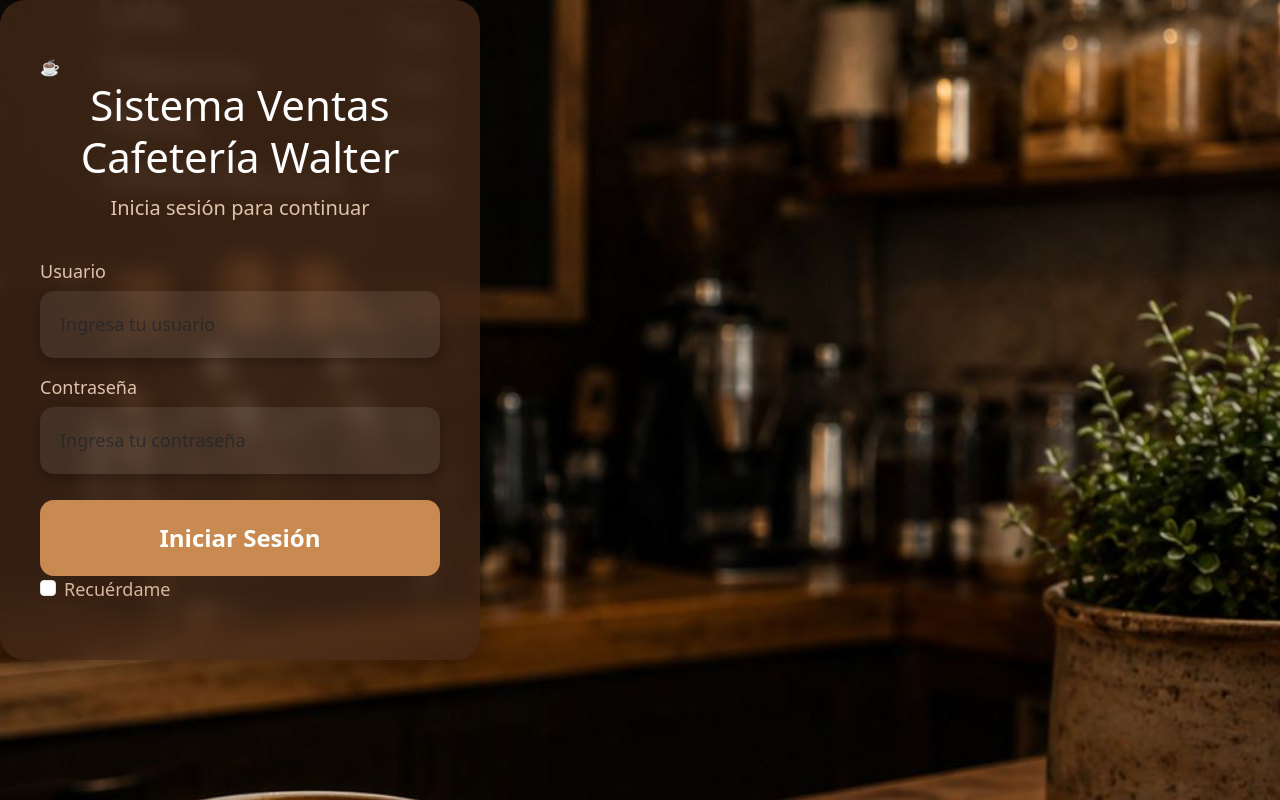
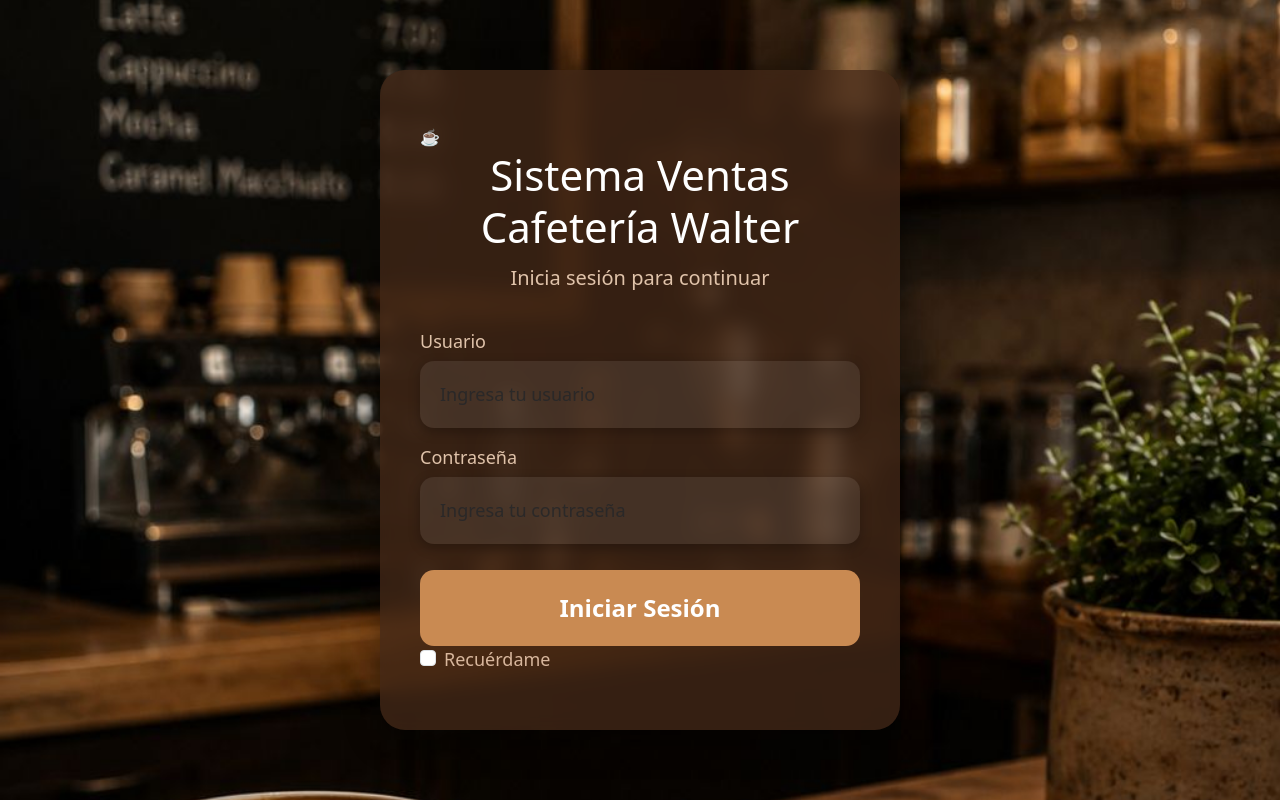
Before and after one commit to luismiguel2017/ventas-flask, a Flask app: page /login in a window 1280 px wide. Run offline with Flask 3, Linux system fonts and the light colour scheme; some libraries are stand-ins or nearby versions.

Commit message:
Actualización de app.py y estilos, agregado login

```diff
--- a/templates/login.html
+++ b/templates/login.html
@@ -13,6 +13,19 @@
     .login-body {
         background: url("{{ url_for('static', filename='cafe.jpeg') }}") no-repeat center center fixed !important;
         background-size: cover !important;
+        display: flex !important;
+        justify-content: center !important;
+        align-items: center !important;
+        min-height: 100vh !important;
+        padding: 20px !important;
+        box-sizing: border-box !important;
+    }
+    .login-container {
+        width: 95% !important;
+        max-width: 520px !important;
+        padding: 55px 40px !important;
+        margin: 0 auto !important;
+        float: none !important;
     }
 </style>
 </head>
```
Lines whose indentation alone changed are shown as unchanged.
